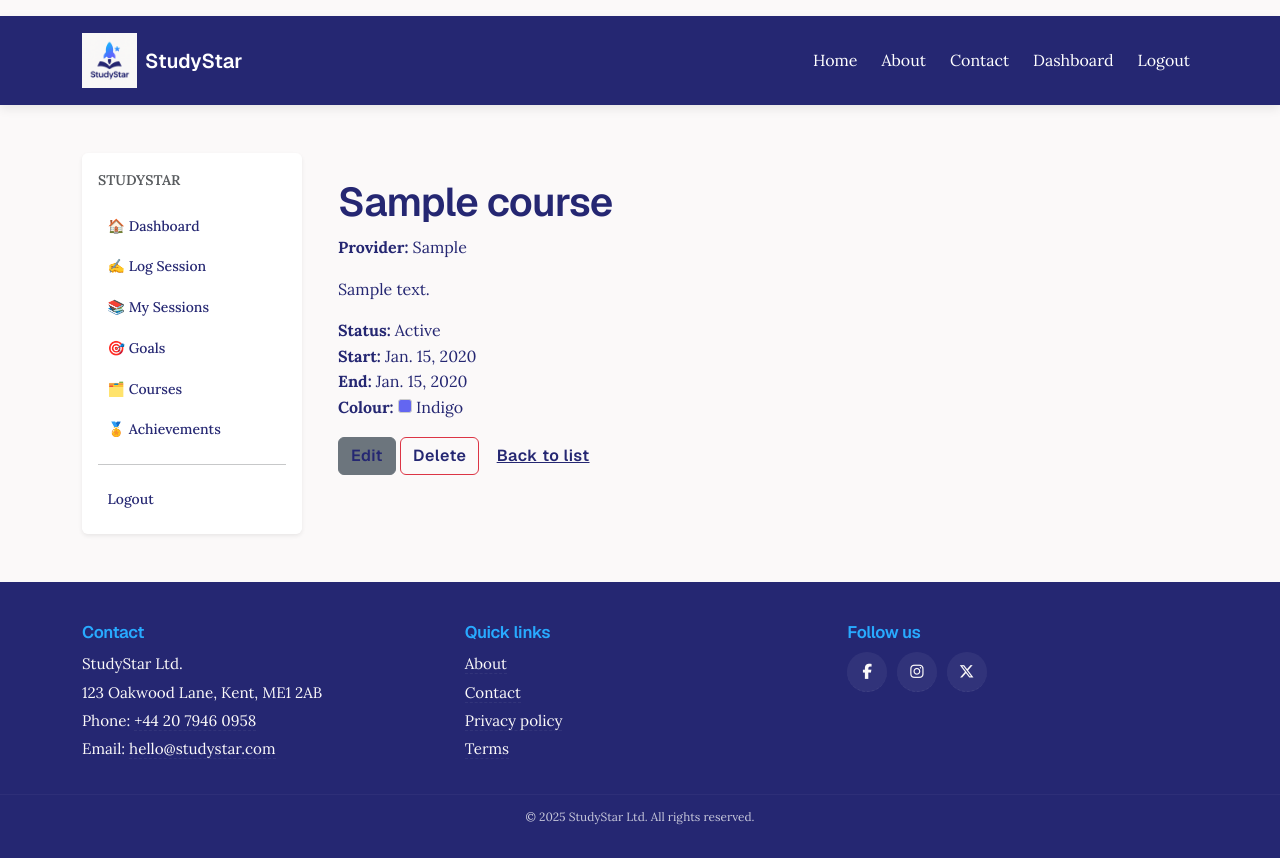
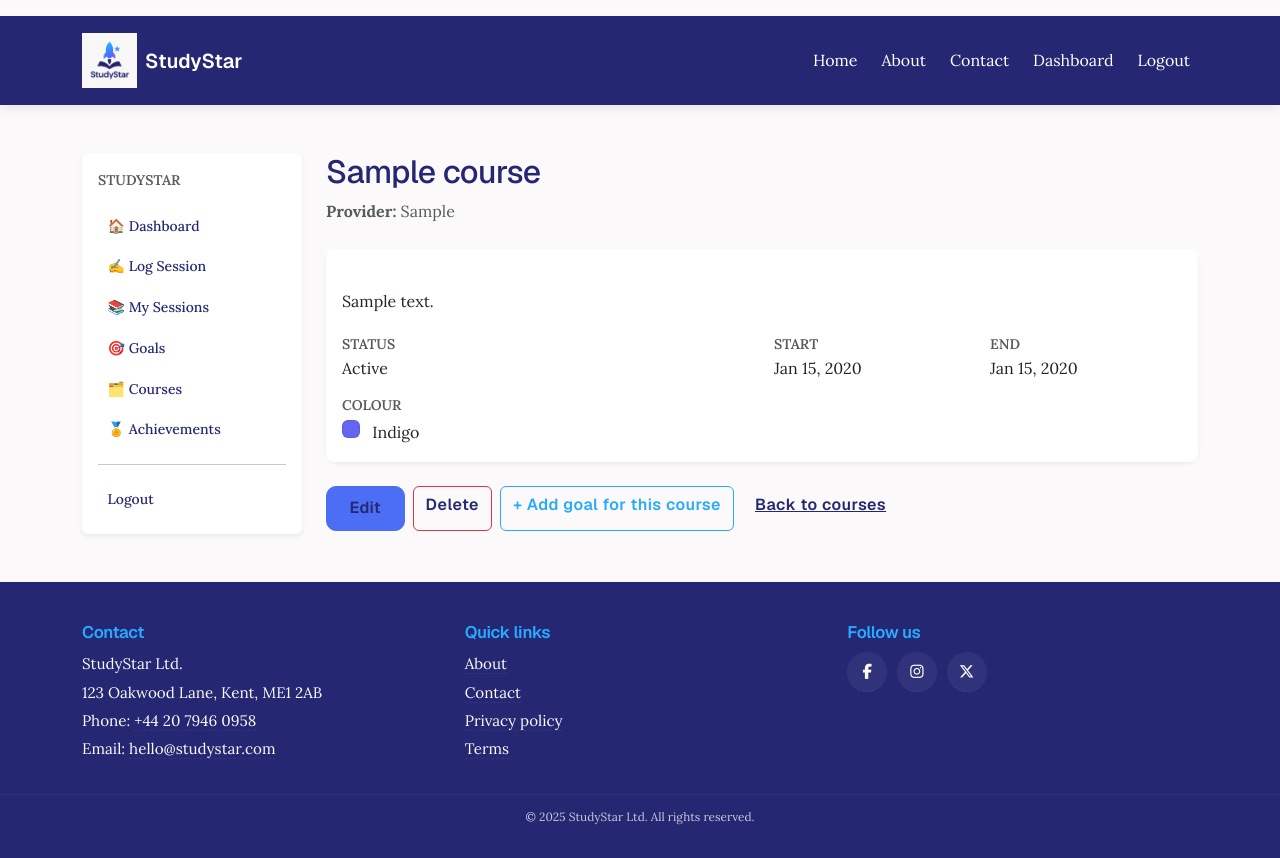
Before and after one commit to TereBts/py_study_tracker, a Django app: a page that uses templates/courses/course_detail.html in a window 1280 px wide. Run offline with Django 4.2, Linux system fonts and the light colour scheme; a user stored in the database is signed in; tables that the repository leaves empty hold one stand-in row (values such as "Sample post"); one stand-in notice (Sample message) is shown.

Commit message:
Minor styling improvements

```diff
--- a/study_sessions/models.py
+++ b/study_sessions/models.py
@@ -9,7 +9,7 @@ class StudySession(models.Model):
     course = models.ForeignKey(Course, on_delete=models.CASCADE, related_name="study_sessions")
     goal = models.ForeignKey(Goal, on_delete=models.SET_NULL, null=True, blank=True, related_name="study_sessions")
     started_at = models.DateTimeField()
-    duration_minutes = models.PositiveIntegerField(help_text="Total minutes studied")
+    duration_minutes = models.PositiveIntegerField()
     notes = models.TextField(blank=True)
 
     class Meta:
--- a/templates/courses/course_detail.html
+++ b/templates/courses/course_detail.html
@@ -1,40 +1,92 @@
+{# templates/courses/course_detail.html #}
 {% extends "base.html" %}
 
+{% block title %}{{ course.title }}{% endblock %}
+
 {% block content %}
-  <div class="container mt-4">
-    <h1>{{ course.title }}</h1>
+<div class="dashboard">
 
+  <header class="mb-4">
+    <h1 class="h2 mb-2">{{ course.title }}</h1>
     {% if course.provider %}
-      <p><strong>Provider:</strong> {{ course.provider }}</p>
+      <p class="text-muted mb-0">
+        <strong>Provider:</strong> {{ course.provider }}
+      </p>
     {% endif %}
+  </header>
 
-    {% if course.description %}
-      <p>{{ course.description|linebreaks }}</p>
-    {% endif %}
+  <section class="mb-4">
+    <div class="card shadow-sm border-0">
+      <div class="card-body">
 
-    <p>
-      <strong>Status:</strong> {{ course.get_status_display }}<br>
-      {% if course.start_date %}
-        <strong>Start:</strong> {{ course.start_date }}<br>
-      {% endif %}
-      {% if course.end_date %}
-        <strong>End:</strong> {{ course.end_date }}<br>
-      {% endif %}
-      {% if course.colour %}
-        <strong>Colour:</strong>
-        <span title="{{ course.get_colour_display }}"
-          style="display:inline-block;width:14px;height:14px;
-                 border:1px solid #ccc;border-radius:3px;
-                 background:{{ course.colour }};">
-        </span>
-        {{ course.get_colour_display }}
-      {% endif %}
-    </p>
+        {% if course.description %}
+          <p class="mb-4">{{ course.description|linebreaks }}</p>
+        {% endif %}
 
-    <div class="mt-3">
-      <a class="btn btn-secondary" href="{% url 'courses:update' course.slug %}">Edit</a>
-      <a class="btn btn-outline-danger" href="{% url 'courses:delete' course.slug %}">Delete</a>
-      <a class="btn btn-link" href="{% url 'courses:list' %}">Back to list</a>
+        <div class="row gy-2">
+          <div class="col-12 col-md-6">
+            <p class="mb-1">
+              <span class="fw-semibold text-uppercase small text-muted">Status</span><br>
+              {{ course.get_status_display }}
+            </p>
+          </div>
+
+          {% if course.start_date %}
+            <div class="col-6 col-md-3">
+              <p class="mb-1">
+                <span class="fw-semibold text-uppercase small text-muted">Start</span><br>
+                {{ course.start_date|date:"M j, Y" }}
+              </p>
+            </div>
+          {% endif %}
+
+          {% if course.end_date %}
+            <div class="col-6 col-md-3">
+              <p class="mb-1">
+                <span class="fw-semibold text-uppercase small text-muted">End</span><br>
+                {{ course.end_date|date:"M j, Y" }}
+              </p>
+            </div>
+          {% endif %}
+
+          {% if course.colour %}
+            <div class="col-12 col-md-6 mt-2">
+              <span class="fw-semibold text-uppercase small text-muted d-block mb-1">
+                Colour
+              </span>
+              <span
+                class="me-2 d-inline-block rounded"
+                style="width:18px;height:18px;border:1px solid rgba(0,0,0,0.1);background:{{ course.colour }};">
+              </span>
+              <span>{{ course.get_colour_display }}</span>
+            </div>
+          {% endif %}
+        </div>
+
+      </div>
     </div>
-  </div>
+  </section>
+
+  <section class="mt-3">
+    <div class="d-flex flex-wrap gap-2">
+      <a href="{% url 'courses:update' course.slug %}" class="btn btn-primary">
+        Edit
+      </a>
+
+      <a href="{% url 'courses:delete' course.slug %}" class="btn btn-outline-danger">
+        Delete
+      </a>
+
+      {# Add Goal for this course (uses query param so form can preselect if implemented) #}
+      <a href="{% url 'goals:create' %}?course={{ course.id }}" class="btn btn-outline-primary">
+        + Add goal for this course
+      </a>
+
+      <a href="{% url 'courses:list' %}" class="btn btn-link">
+        Back to courses
+      </a>
+    </div>
+  </section>
+
+</div>
 {% endblock %}
--- a/templates/courses/course_list.html
+++ b/templates/courses/course_list.html
@@ -15,7 +15,7 @@
           <small>
             {{ c.get_status_display }}
             {% if c.colour %}
-              · <span title="{{ c.get_colour_display }}"
+              <span title="{{ c.get_colour_display }}"
                       style="display:inline-block;width:12px;height:12px;border:1px solid #ccc;border-radius:3px;background:{{ c.colour }};vertical-align:middle;"></span>
               {{ c.get_colour_display }}
             {% endif %}
```
Also changed, not shown: goals/forms.py (+27 -17 lines), static/css/main.css (+70 -0 lines), templates/goals/goal_form.html (+16 -7 lines), templates/study_sessions/my_sessions.html (+84 -20 lines), templates/study_sessions/session_form.html (+15 -4 lines).
